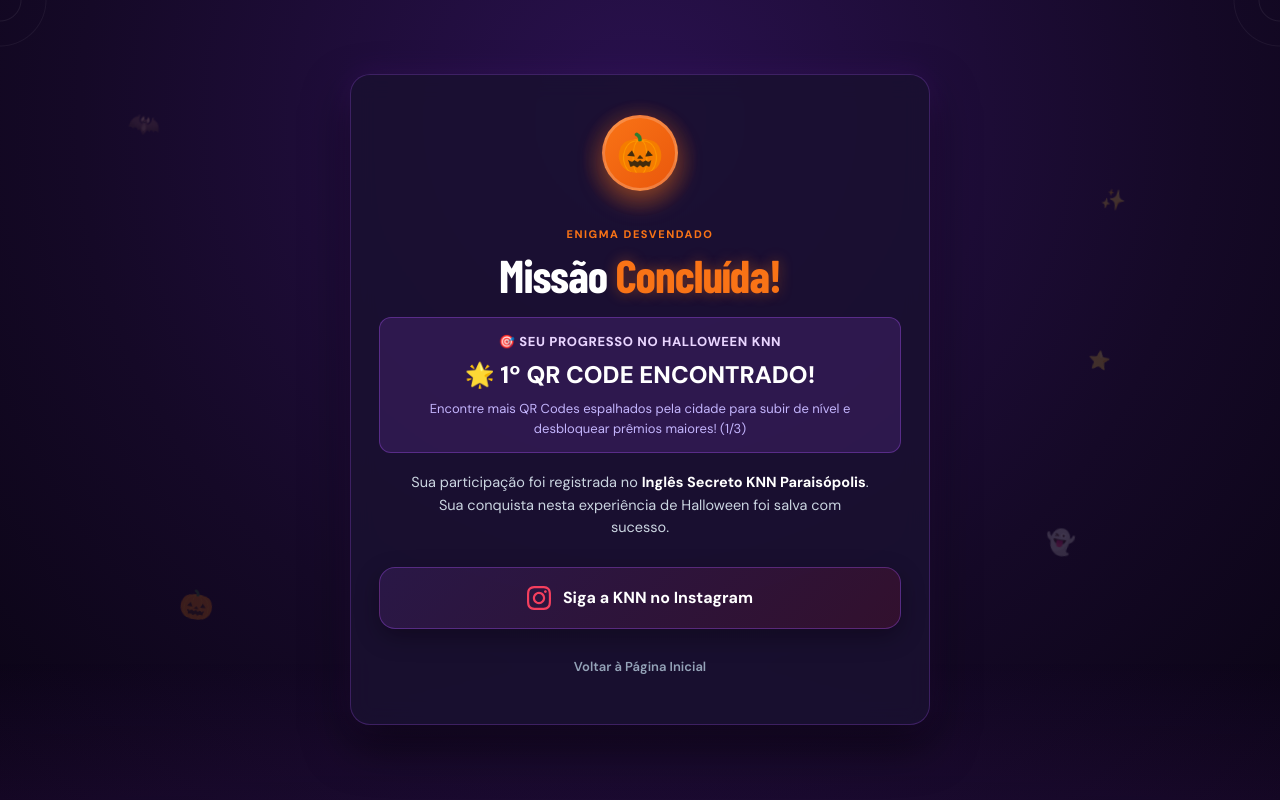
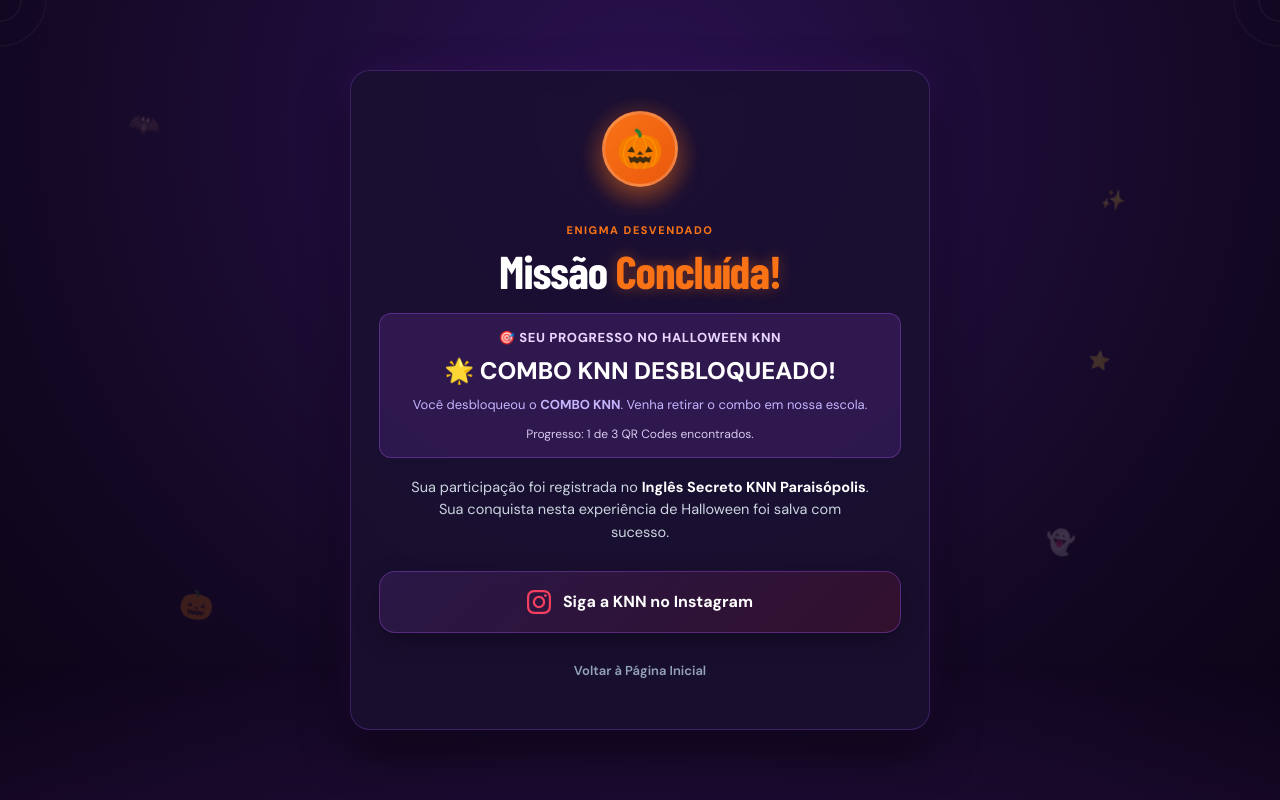
Before and after one commit to knnparaiso-afk/knn_lead, a Flask app: page /conquista in a window 1280 px wide. Run offline with Flask 3, Linux system fonts and the light colour scheme; parts of the project's set-up code (start-up, migrations or seed data) failed here and were passed over; some libraries are stand-ins or nearby versions; some web fonts are replaced.

Commit message:
Personaliza mensagens por etapa de QR Code

```diff
--- a/templates/conquista.html
+++ b/templates/conquista.html
@@ -74,18 +74,27 @@
                 </div>
                 <div style="font-size: 24px; font-weight: 900; color: #fff; margin: 6px 0;">
                     {% if descobertas == 1 %}
-                        🌟 1º QR CODE ENCONTRADO!
-                    {% elif descobertas >= pass_required %}
-                        🏆 PARABÉNS! VOCÊ CONQUISTOU O ENGLISH PASS!
+                        🌟 COMBO KNN DESBLOQUEADO!
+                    {% elif descobertas == 2 %}
+                        🎓 AULA GRATUITA COM CERTIFICADO DESBLOQUEADA!
                     {% else %}
-                        🔥 {{ descobertas }}º QR CODE ENCONTRADO! SEU PRÊMIO CRESCEU!
+                        🏆 ENGLISH PASS DESBLOQUEADO!
                     {% endif %}
                 </div>
                 <p style="margin: 4px 0 0; font-size: 13px; color: #c4b5fd;">
-                    {% if descobertas >= pass_required %}
-                        Você atingiu a pontuação máxima de {{ descobertas }} missões! Um super prêmio está te esperando na unidade!
+                    {% if descobertas == 1 %}
+                        Você desbloqueou o <strong>COMBO KNN</strong>. Venha retirar o combo em nossa escola.
+                    {% elif descobertas == 2 %}
+                        Você desbloqueou uma <strong>AULA GRATUITA COM CERTIFICADO</strong>. Venha retirar o acesso em nossa escola.
                     {% else %}
-                        Encontre mais QR Codes espalhados pela cidade para subir de nível e desbloquear prêmios maiores! ({{ descobertas }}/{{ pass_required }})
+                        Você desbloqueou o English Pass: <strong>50% DE DESCONTO</strong> e <strong>ISENÇÃO NA TAXA DE MATRÍCULA</strong>, com pagamento após um mês do início dos estudos.
+                    {% endif %}
+                </p>
+                <p style="margin: 10px 0 0; font-size: 12px; color: #d8c9ef;">
+                    {% if descobertas < pass_required %}
+                        Progresso: {{ descobertas }} de {{ pass_required }} QR Codes encontrados.
+                    {% else %}
+                        Você completou a jornada de recompensas!
                     {% endif %}
                 </p>
             </div>
@@ -93,8 +102,10 @@
 
             <p class="nada-desc">
                 Sua participação foi registrada no <strong>Inglês Secreto KNN Paraisópolis</strong>.
-                {% if contato_autorizado %}
-                    Nossa equipe entrará em contato em breve para liberar seus benefícios e vantagens exclusivas!
+                {% if not novo_registro %}
+                    Esta leitura já havia sido contabilizada e não alterou seu progresso.
+                {% elif contato_autorizado %}
+                    Consulte a mensagem acima para saber como resgatar seu benefício.
                 {% else %}
                     Sua conquista nesta experiência de Halloween foi salva com sucesso.
                 {% endif %}
```
